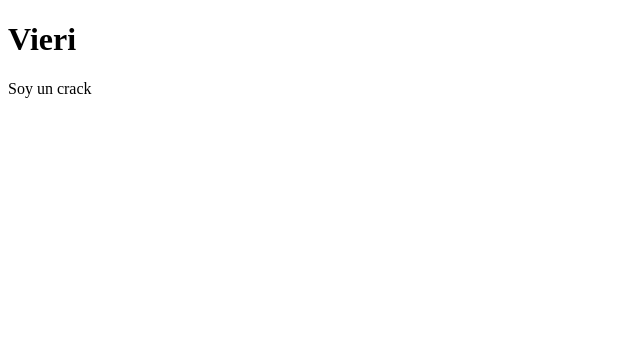
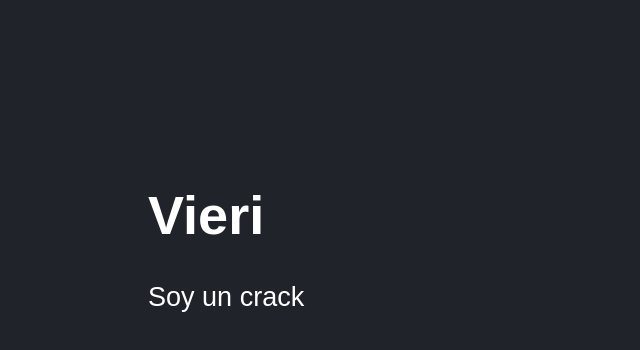
Before and after one commit to VieriElCrack1/CounterAppReactJS, a React (Vite) app: page / in a window 1280 px wide. Shown: the top 350 px of the page, without its empty margins (0-640 px from the left). Built offline with nearby package versions, Linux system fonts and the light colour scheme.

Commit message:
feat: aplicando estilos css en el main.jsx

```diff
--- a/src/FirstApp.jsx
+++ b/src/FirstApp.jsx
@@ -2,6 +2,8 @@
 export const FirstApp = () => {
     return (
         <>
+            {/* <h1>{ newMessage.message }</h1> */}
+            {/* <code>{ JSON.stringify(newMessage) }</code> */}
             <h1>Vieri</h1>
             <p>Soy un crack</p>
         </>
--- a/src/main.jsx
+++ b/src/main.jsx
@@ -1,7 +1,7 @@
 import React from 'react'
 import ReactDOM from 'react-dom/client';
-import { HelloWorldApp } from './HelloWorldApp';
 import { FirstApp } from './FirstApp';
+import './styles.css';
 
 ReactDOM.createRoot(document.getElementById('root')).render(
     <React.StrictMode>
--- /dev/null
+++ b/src/styles.css
@@ -0,0 +1,8 @@
+html, body {
+    background-color: #21232A;
+    color: white;
+    font-family: Arial, Helvetica, sans-serif;
+    font-size: 1.3rem;
+    padding: 70px;
+
+}
```
